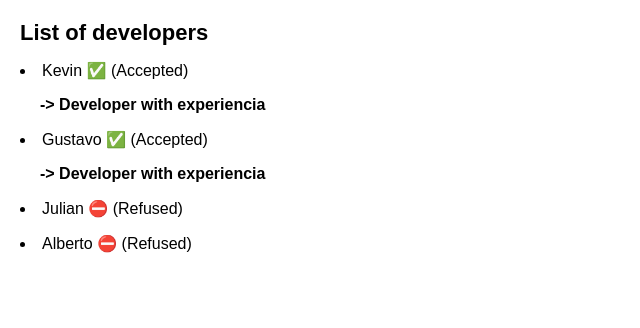
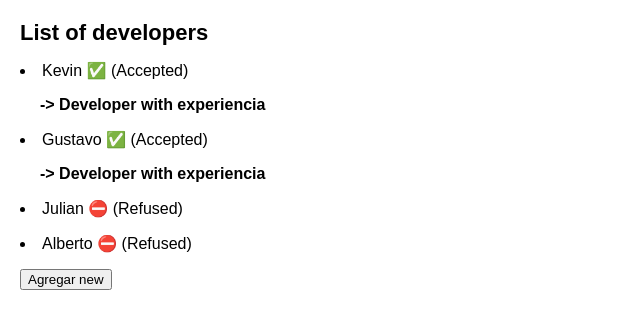
Before and after one commit to GustDevFreak/react-learning-project, a React (Create React App) app: page / in a window 1280 px wide. Shown: the top 328 px of the page, without its empty margins (0-640 px from the left). Built offline with nearby package versions, Linux system fonts and the light colour scheme.

Commit message:
displaying a list component with an array of names, using the map function and inserting a new item with the spread operator

```diff
--- a/src/App.js
+++ b/src/App.js
@@ -1,3 +1,5 @@
+import { useState } from "react"
+
 const Items = ({ name, seen }) => {
   return (
     <>
@@ -11,13 +13,27 @@ const Items = ({ name, seen }) => {
 
 function App() {
 
+  const addNew = () => {
+
+    // using spread operator "...arrayDevelopers"
+    setArrayDevelopers([...arrayDevelopers, {id: 5, name : "Mauricio", seen : false}])
+  }
+
+  let listDevelopers = [
+    { id : 1, name : "Kevin" , seen : true },
+    { id : 2, name : "Gustavo" , seen : true },
+    { id : 3, name : "Julian" , seen : false },
+    { id : 4, name : "Alberto" , seen : false }
+  ]
+
+  const [arrayDevelopers, setArrayDevelopers] = useState(listDevelopers)
+
   return (
     <>
       <h1>List of developers</h1>
-      <Items name="Kevin" seen={true} />
-      <Items name="Gustavo" seen={true} />
-      <Items name="Julian" seen={false} />
-      <Items name="Alberto" seen={false} />
+      {arrayDevelopers.map(item => <Items key={item.id} name={item.name} seen={item.seen}></Items>)}
+
+      <button onClick={() => addNew()}>Agregar new</button>
     </>
   )
 }
```
